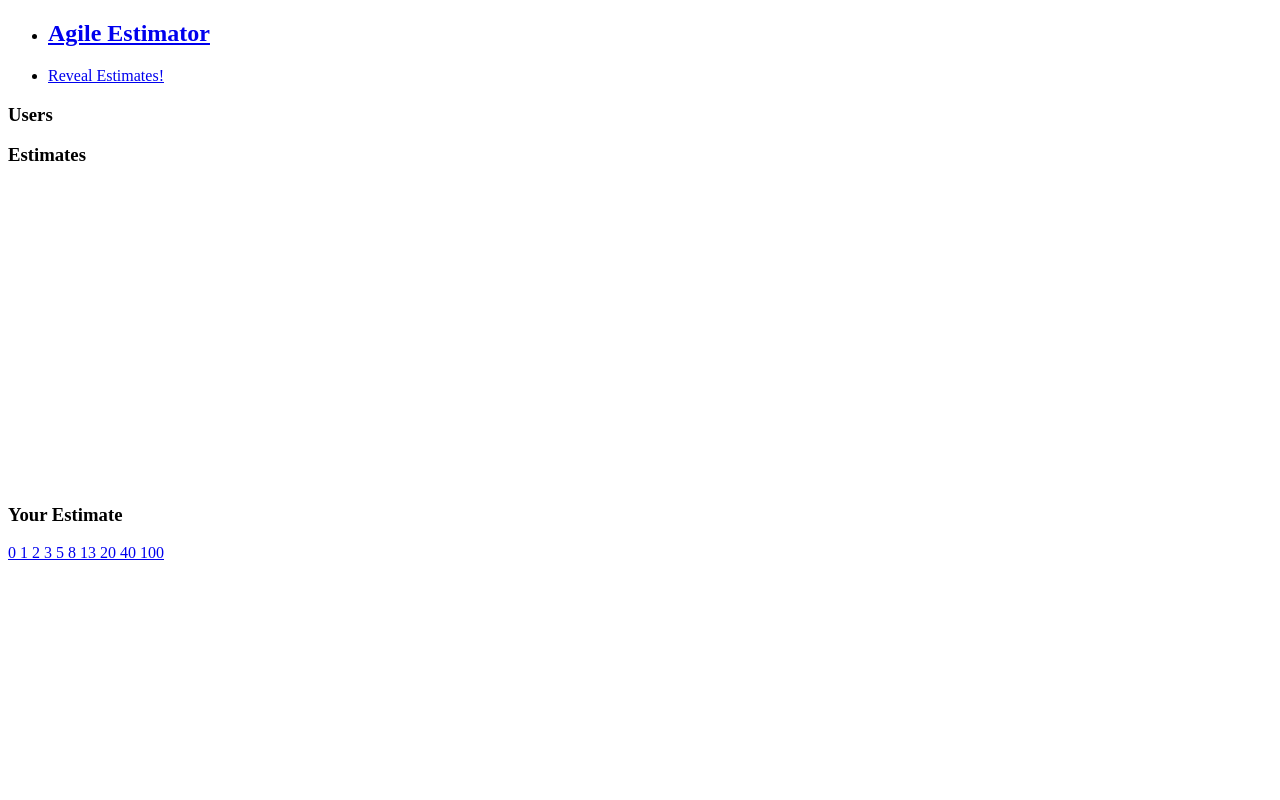
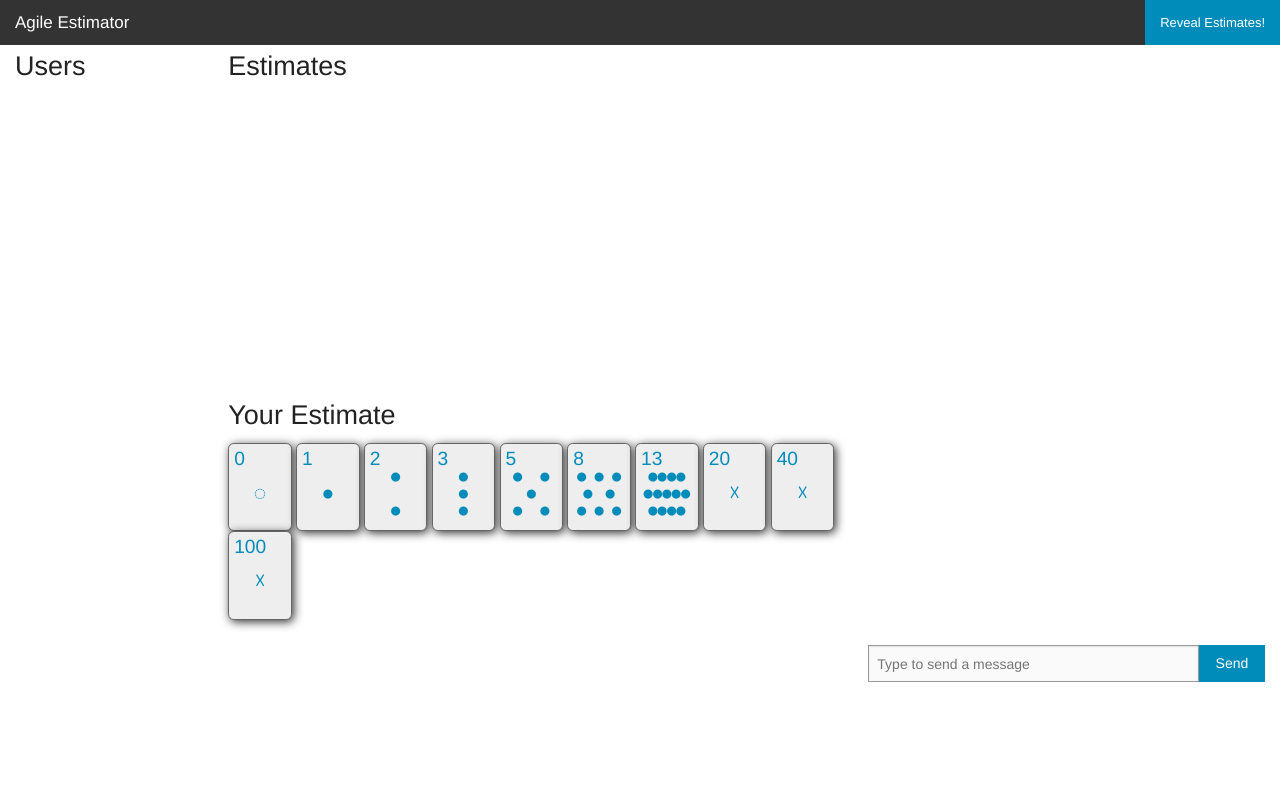
Before and after one commit to lee-jon/demo-agile-estimator, a website: page index.html in a window 1280 px wide. Shown: the top 800 px of the page. Drawn offline with nearby package versions, Linux system fonts and the light colour scheme; no server answers.

Commit message:
fix bug in stylesheets

```diff
--- a/index.html
+++ b/index.html
@@ -5,10 +5,10 @@
     <script src="/socket.io/socket.io.js"></script>
     <script src="https://ajax.googleapis.com/ajax/libs/jquery/1.6.4/jquery.min.js"></script>
 
-    <link rel="stylesheet" href="css/foundation.css" type="test/css">
-    <link rel="stylesheet" href="css/normalize.css" type="test/css">
-    <link rel="stylesheet" href="css/cards.css" type="test/css">
-    <link rel="stylesheet" href="css/chat_window.css" type="test/css">
+    <link rel="stylesheet" href="css/foundation.css" type="text/css">
+    <link rel="stylesheet" href="css/normalize.css" type="text/css">
+    <link rel="stylesheet" href="css/cards.css" type="text/css">
+    <link rel="stylesheet" href="css/chat_window.css" type="text/css">
   </head>
 
   <body>
```
